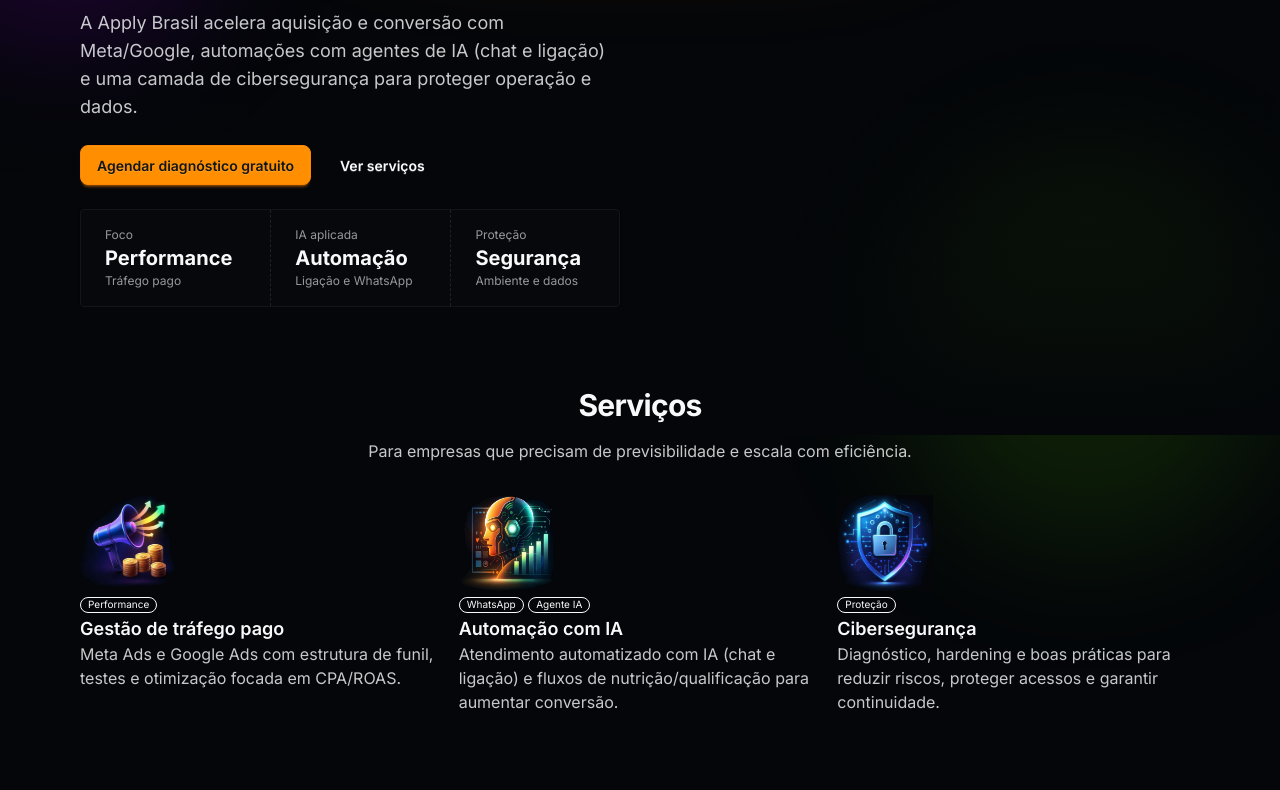
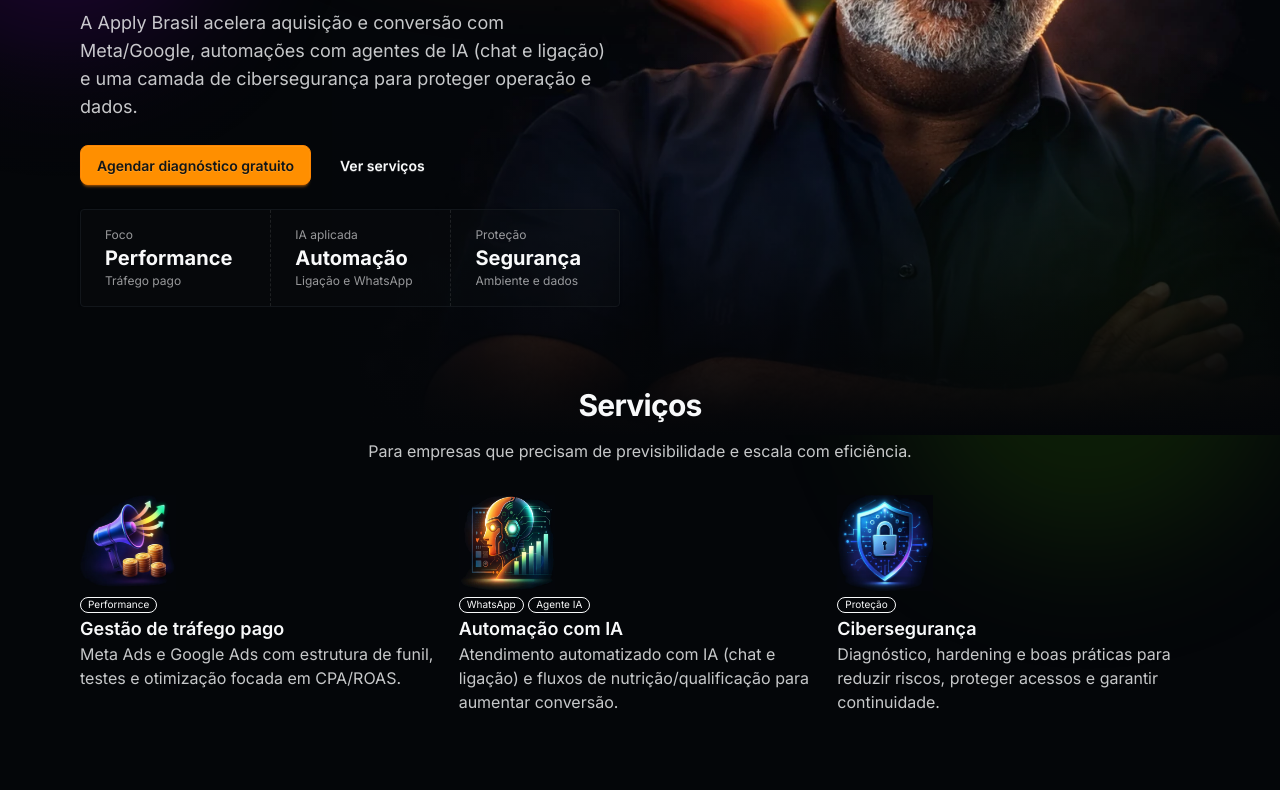
Before and after one commit to thiagoprazeres/applybrasil, a website built with Vite: page index.html in a window 1280 px wide. Shown: the part 365-1155 px from the top of the page. Built offline with nearby package versions, Linux system fonts and the light colour scheme; files whose address does not match are found by name; a web font is replaced by a local one.

Commit message:
correção no caminho da imagem do fundo do hero

```diff
--- a/index.html
+++ b/index.html
@@ -252,7 +252,7 @@
             class="from-base-200/0 via-base-100/0 to-base-100 absolute inset-0 bg-linear-to-b"
           ></div>
           <div
-            class="h-full w-full bg-[url('gilberto-applybrasil.webp')] bg-auto bg-top bg-no-repeat opacity-30 sm:bg-contain sm:bg-right sm:opacity-100"
+            class="h-full w-full bg-[url('/assets/gilberto-applybrasil.webp')] bg-auto bg-top bg-no-repeat opacity-30 sm:bg-contain sm:bg-right sm:opacity-100"
           ></div>
         </div>
         <section
```
Also changed, not shown: public/assets/gilbeto-santana.webp (renamed from public/gilbeto-santana.webp), src/typescript.svg (deleted).
